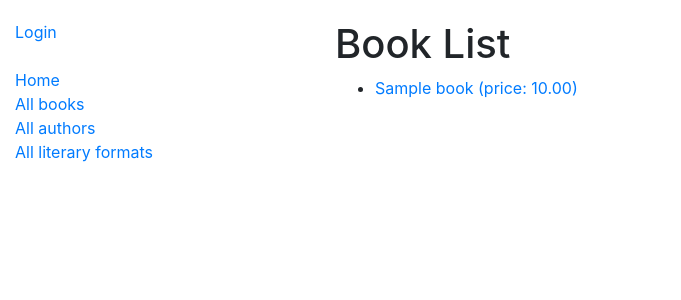
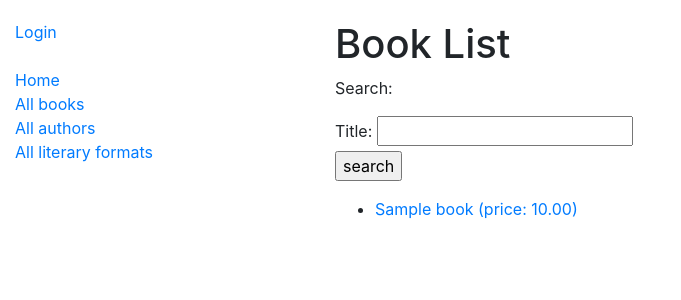
Before and after one commit to pikaOpika/hihihaha, a Django app: page /catalog/books/ in a window 1280 px wide. Shown: the top 300 px of the page, without its empty margins (0-681 px from the left). Run offline with Django 5.2, Linux system fonts and the light colour scheme; tables that the repository leaves empty hold one stand-in row (values such as "Sample post").

Commit message:
added search form

```diff
--- a/catalog/forms.py
+++ b/catalog/forms.py
@@ -7,3 +7,7 @@ class FormatForm(forms.ModelForm):
     class Meta:
         model = LiteraryFormat
         fields = "__all__"
+
+
+class SearchBook(forms.Form):
+    title = forms.CharField(max_length=100)
--- a/catalog/templates/catalog/book-list.html
+++ b/catalog/templates/catalog/book-list.html
@@ -1,7 +1,14 @@
 {% extends "base.html" %}
 
 {% block content %}
+
 <h1>Book List</h1>
+
+<p>Search: <form action="" novalidate>
+  {{ form }}
+  <input type="submit" value="search">
+</form></p>
+
 <ul>
 {% for book in books %}
 
--- a/catalog/views.py
+++ b/catalog/views.py
@@ -2,7 +2,7 @@ from django.shortcuts import render
 from django.http import HttpResponse, Http404, HttpRequest, HttpResponseRedirect
 from catalog.models import Book, Author, LiteraryFormat
 from django.views import generic
-from catalog.forms import FormatForm
+from catalog.forms import FormatForm, SearchBook
 from django.urls import reverse, reverse_lazy
 
 
@@ -28,6 +28,19 @@ class BookListView(generic.ListView):
     template_name = "catalog/book-list.html"
     context_object_name = "books"
     paginate_by = 1
+
+    def get_context_data(self, **kwargs):
+        context = super().get_context_data(**kwargs)
+        context["form"] = SearchBook(self.request.GET or None)
+        return context
+
+    def get_queryset(self):
+        form = SearchBook(self.request.GET or None)
+        queryset = Book.objects.all()
+        if form.is_valid():
+            queryset = queryset.filter(title__icontains=form.cleaned_data["title"])
+        return queryset
+
 
 class AuthorListView(generic.ListView):
     model = Author
```
